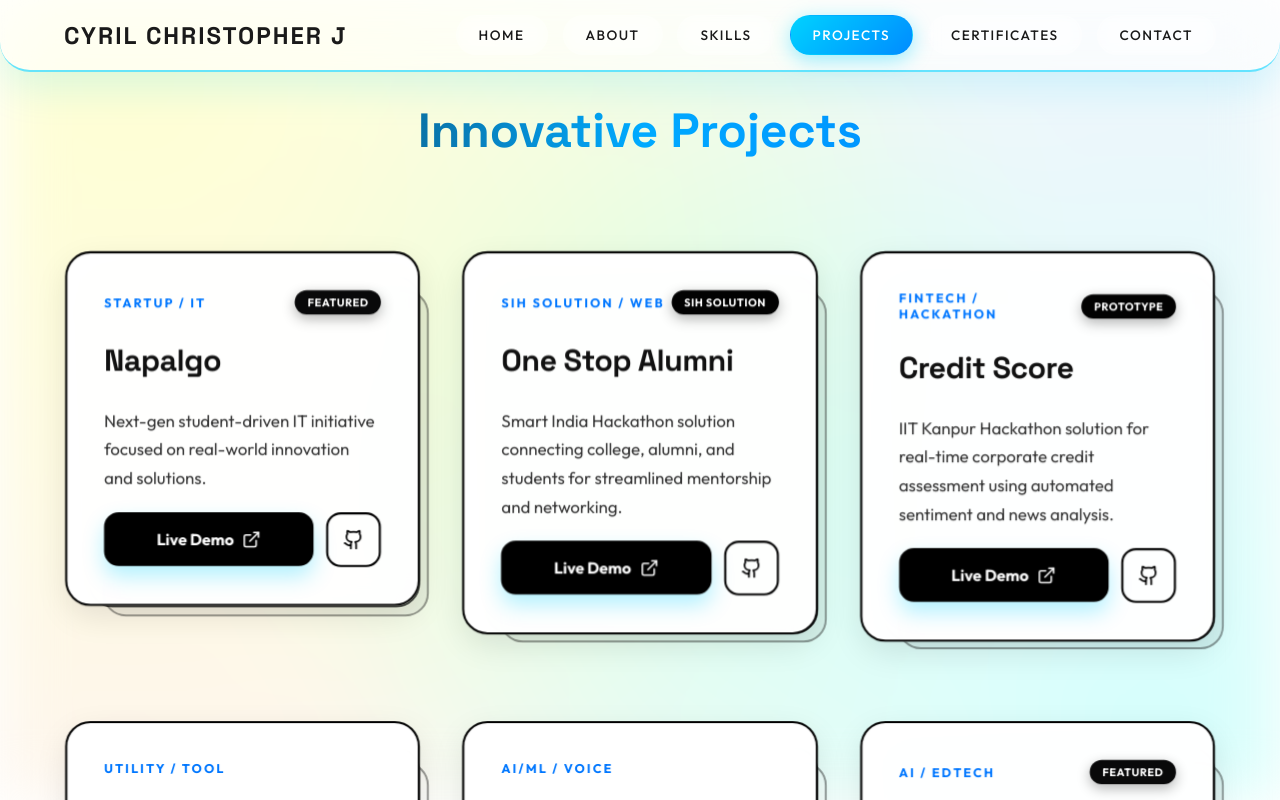
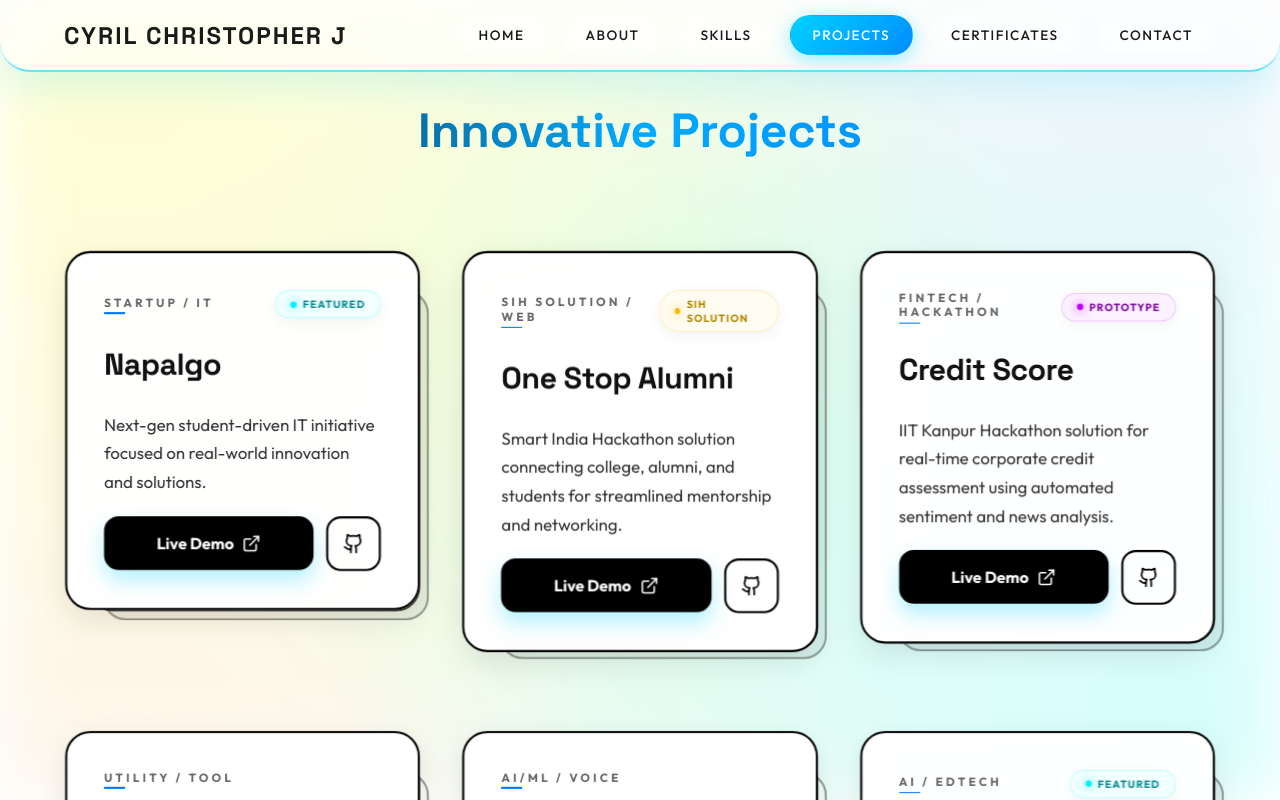
Before and after one commit to cyrilchris-j/portfolio, a React (Vite) app: page /projects in a window 1280 px wide. Shown: the top 800 px of the page. Built offline with nearby package versions, Linux system fonts and the light colour scheme; a web font is replaced by a local one.

Commit message:
first commit

```diff
--- a/src/pages/Projects.css
+++ b/src/pages/Projects.css
@@ -86,26 +86,79 @@
 }
 
 .project-tag-v2 {
-    font-size: 0.75rem;
+    font-size: 0.7rem;
     font-weight: 800;
     text-transform: uppercase;
-    letter-spacing: 2px;
-    color: var(--accent-primary);
+    letter-spacing: 3px;
+    color: #666;
+    position: relative;
+    padding-bottom: 4px;
+}
+
+.project-tag-v2::after {
+    content: '';
+    position: absolute;
+    bottom: 0;
+    left: 0;
+    width: 20px;
+    height: 1.5px;
+    background: var(--accent-primary);
+    transition: width 0.3s ease;
+}
+
+.project-card-v2:hover .project-tag-v2::after {
+    width: 100%;
 }
 
 .status-badge {
-    padding: 5px 12px;
-    border-radius: 20px;
-    font-size: 0.65rem;
-    font-weight: 900;
+    padding: 6px 14px;
+    border-radius: 100px;
+    font-size: 0.62rem;
+    font-weight: 800;
     text-transform: uppercase;
-    color: #fff;
-    letter-spacing: 0.5px;
+    letter-spacing: 1px;
+    display: flex;
+    align-items: center;
+    gap: 6px;
+    backdrop-filter: blur(4px);
+    border: 1px solid rgba(0, 0, 0, 0.1);
+    box-shadow: 0 4px 15px rgba(0, 0, 0, 0.05);
+    transition: all 0.3s ease;
 }
 
-.status-badge.cyan { background: #09090a; box-shadow: 0 4px 12px rgba(5, 5, 5, 0.3); }
-.status-badge.gold { background: #020202; box-shadow: 0 4px 12px rgba(7, 6, 5, 0.3); }
-.status-badge.purple { background: #020202; box-shadow: 0 4px 12px rgba(3, 2, 4, 0.3); }
+.status-badge::before {
+    content: '';
+    width: 6px;
+    height: 6px;
+    border-radius: 50%;
+    display: inline-block;
+}
+
+.status-badge.cyan {
+    background: rgba(0, 242, 255, 0.05);
+    color: #008891;
+    border-color: rgba(0, 242, 255, 0.2);
+}
+.status-badge.cyan::before { background: #00f2ff; box-shadow: 0 0 10px #00f2ff; }
+
+.status-badge.gold {
+    background: rgba(255, 184, 0, 0.05);
+    color: #b38600;
+    border-color: rgba(255, 184, 0, 0.2);
+}
+.status-badge.gold::before { background: #ffb800; box-shadow: 0 0 10px #ffb800; }
+
+.status-badge.purple {
+    background: rgba(189, 0, 255, 0.05);
+    color: #7a00a3;
+    border-color: rgba(189, 0, 255, 0.2);
+}
+.status-badge.purple::before { background: #bd00ff; box-shadow: 0 0 10px #bd00ff; }
+
+.project-card-v2:hover .status-badge {
+    transform: scale(1.05);
+    border-color: rgba(0, 0, 0, 0.2);
+}
 
 .project-title-v2 {
     font-size: 1.8rem;
```
